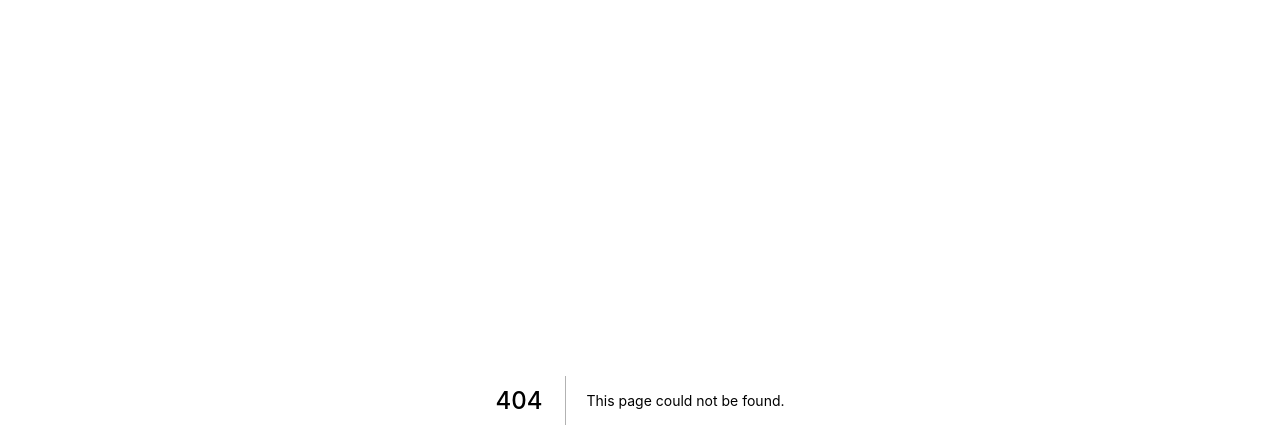
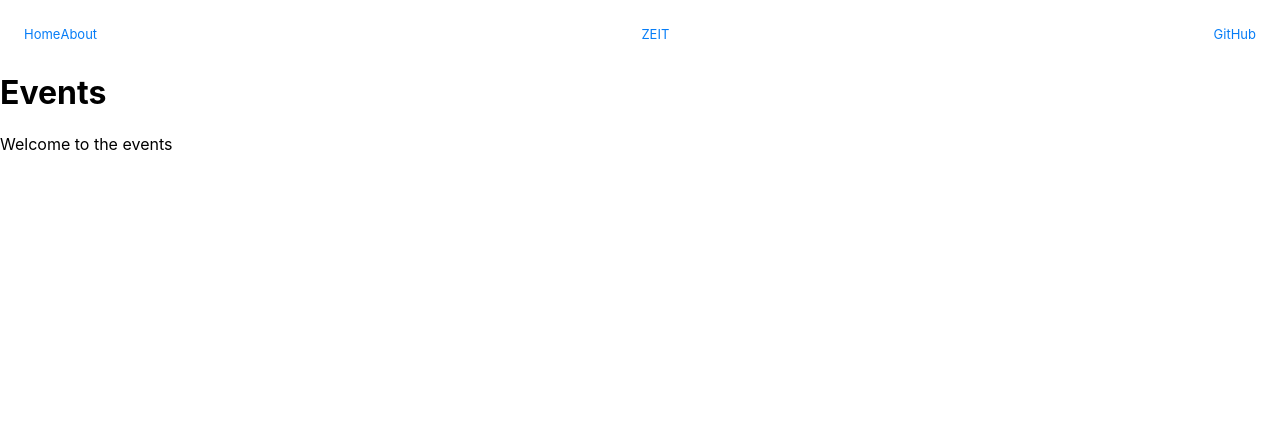
Before and after one commit to break7533/Next-Fullstack, a Next.js app: page /event in a window 1280 px wide. Before the commit this address had no page. Shown: the top 448 px of the page. Built offline with nearby package versions, Linux system fonts and the light colour scheme.

Commit message:
added links

```diff
--- a/src/components/nav.tsx
+++ b/src/components/nav.tsx
@@ -16,6 +16,9 @@ const Nav = (): JSX.Element => (
       <li>
         <Link href="/">
           <a>Home</a>
+        </Link>
+        <Link href="/about">
+          <a>About</a>
         </Link>
       </li>
       {links.map(({ key, href, label }) => (
--- /dev/null
+++ b/src/pages/event/index.tsx
@@ -0,0 +1,14 @@
+import Layout from '../../components/layout';
+
+const Event = (): JSX.Element => {
+    return (
+        <Layout>
+            <h1>Events</h1>
+            <div>
+                Welcome to the events
+        </div>
+        </Layout>
+    );
+};
+
+export default Event;
--- a/src/tsconfig.json
+++ b/src/tsconfig.json
@@ -25,5 +25,7 @@
     "next-env.d.ts",
     "**/*.ts",
     "**/*.tsx",
+    "**/src/**/*.ts",
+    "**/src/**/*.tsx",
   ]
 }
```
Also changed, not shown: src/pages/event/[slug].tsx (added, +18 -0 lines).
